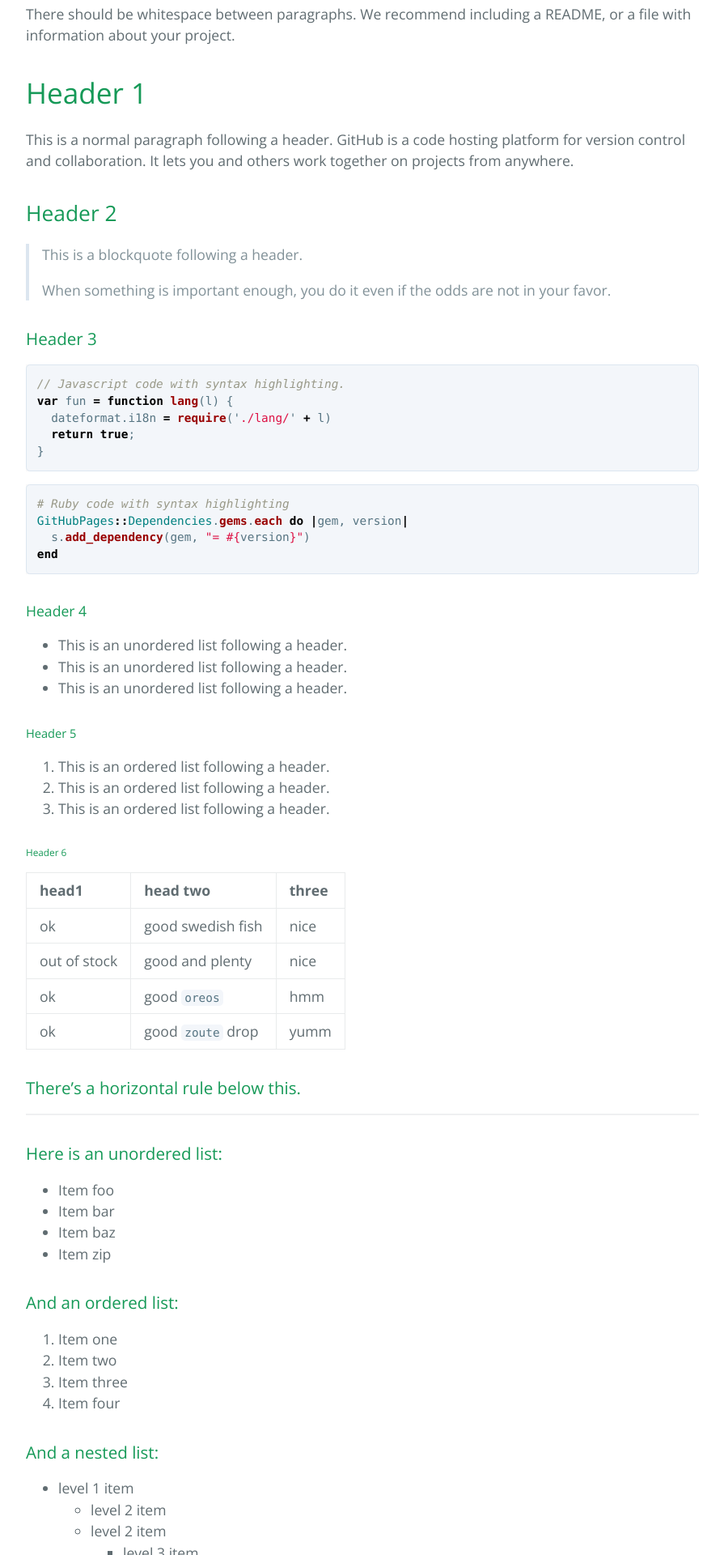
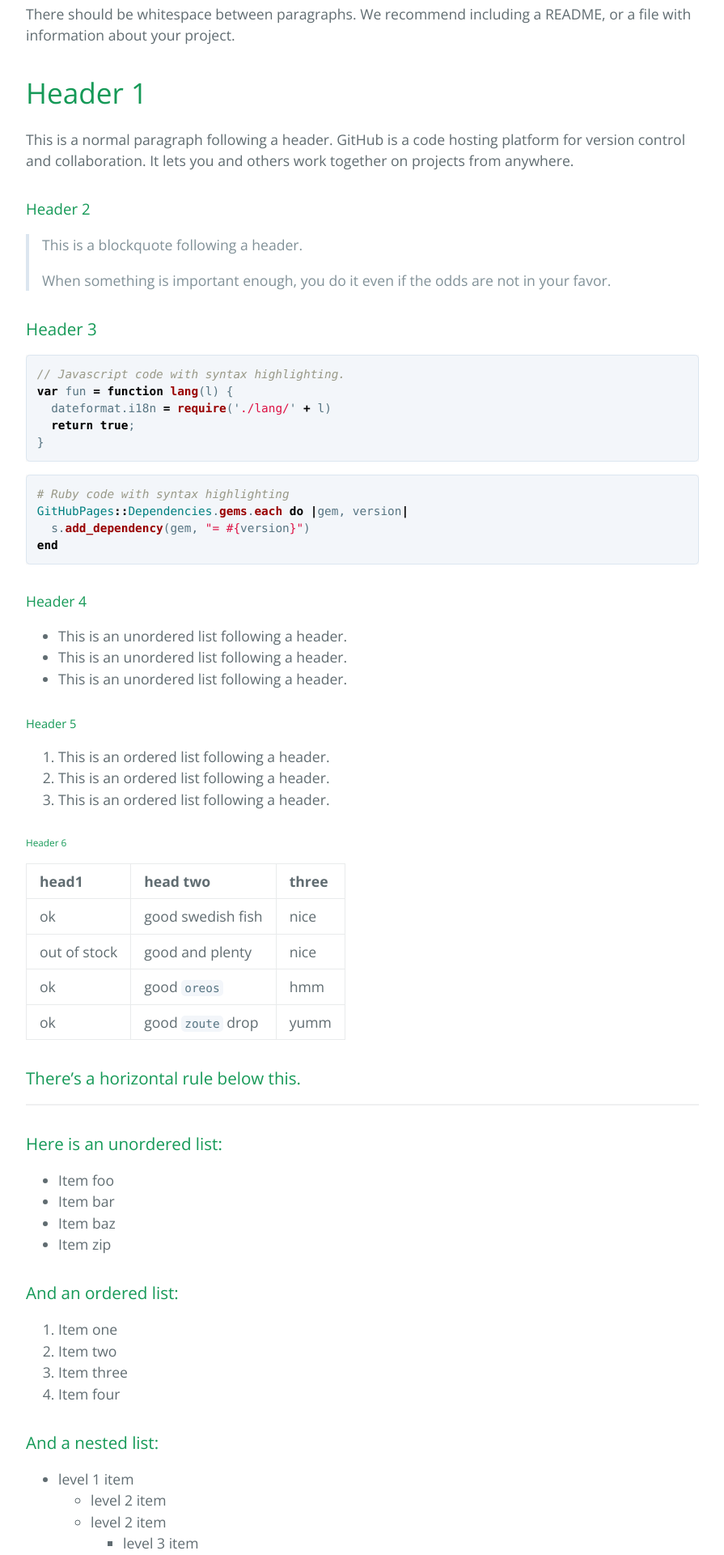
Before and after one commit to yanivyacoby/a-guide-to-your-phd, a Jekyll site: the page built from index.md, in a window 1280 px wide. Shown: the part 477-2397 px from the top of the page at 81% size, without its empty margins (192-1087 px from the left). Built offline with Jekyll 4.4.1, drawn with Linux system fonts in a browser that asks for light colours.

Commit message:
Update style.scss

```diff
--- a/assets/css/style.scss
+++ b/assets/css/style.scss
@@ -2,3 +2,7 @@
 ---
 
 @import 'jekyll-theme-cayman';
+
+h2 {
+  font-size: 14pt;
+}
```
